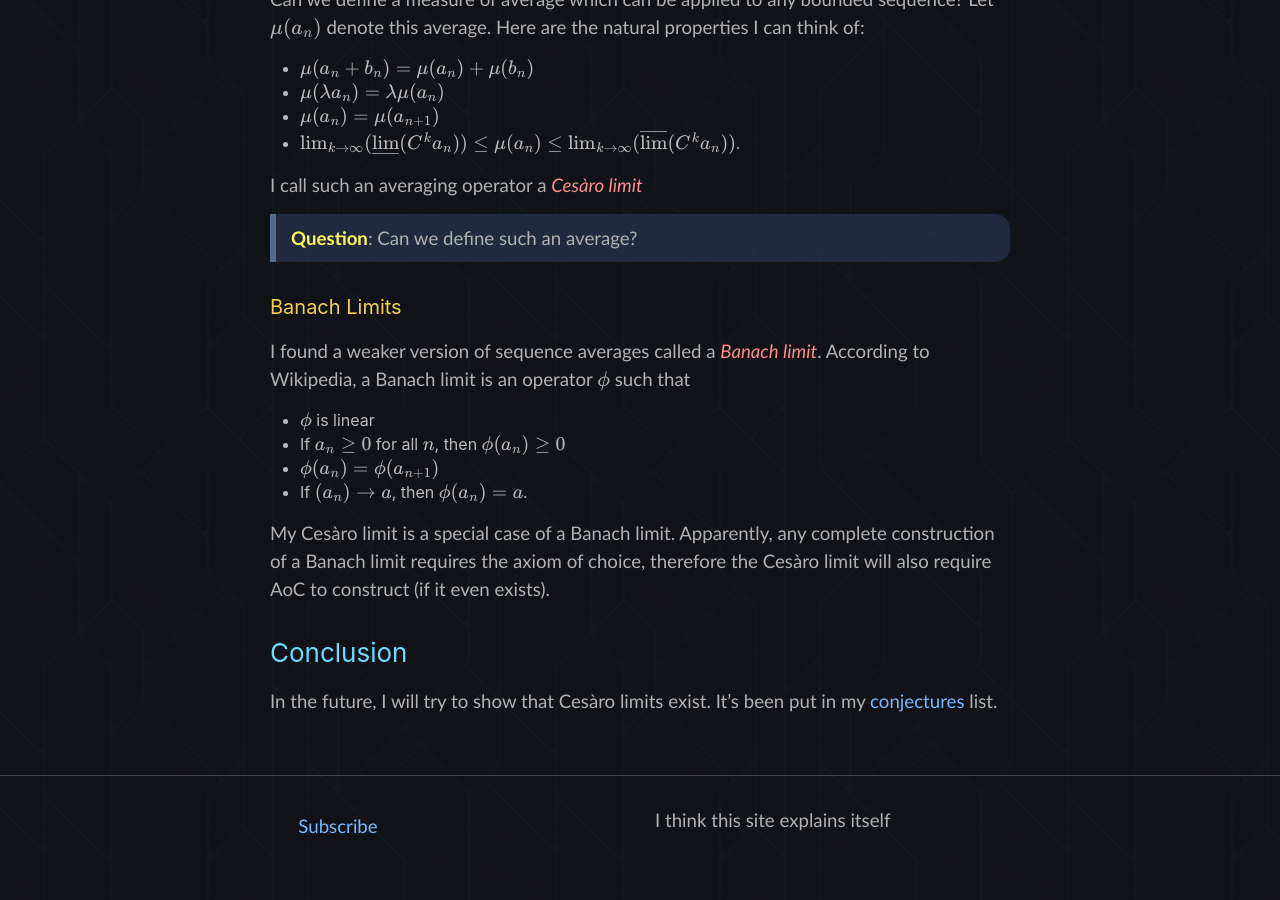
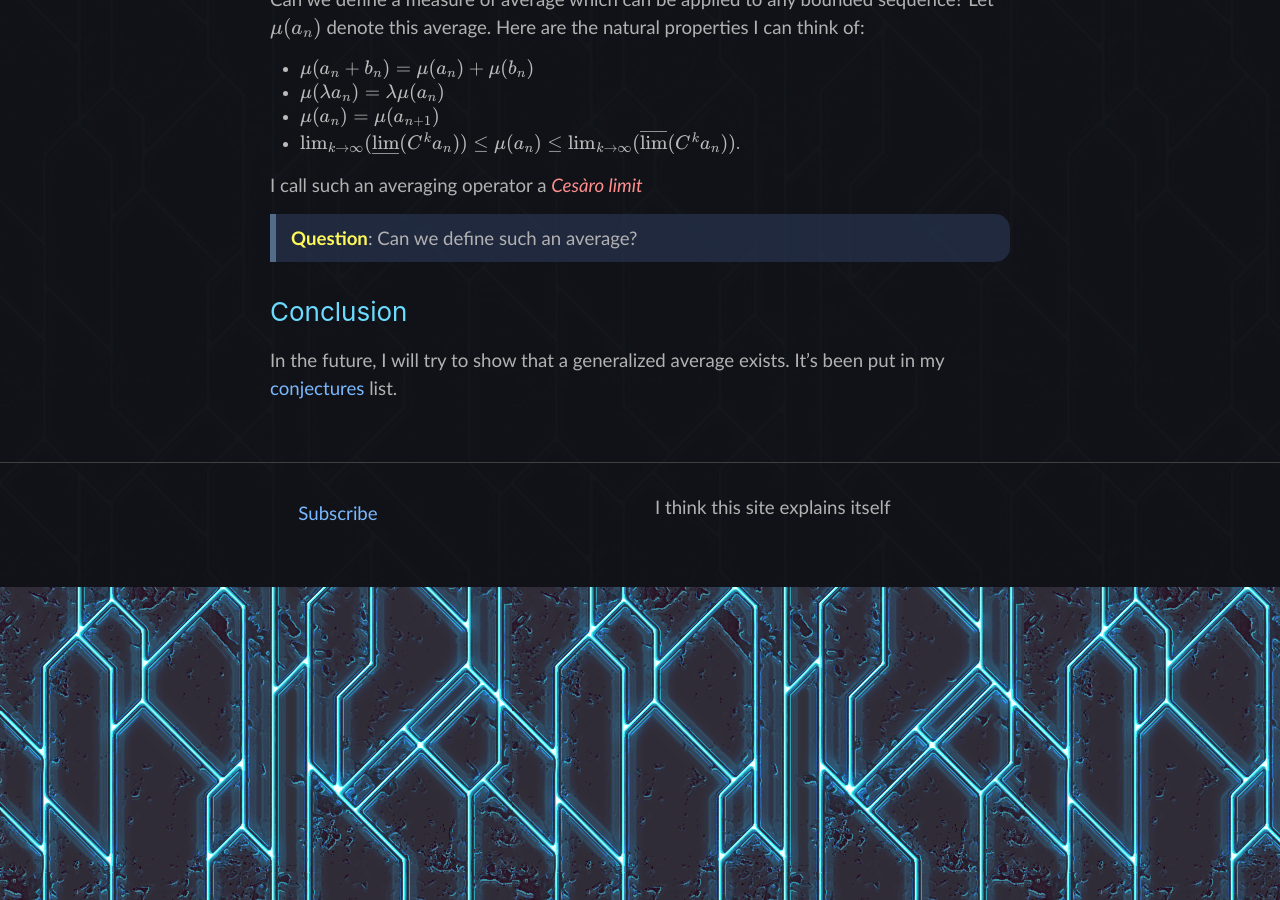
Before and after one commit to Catman314/catman314.github.io, a Jekyll site: the page built from _posts/2025-07-30-cesaro-iteration.markdown, in a window 1280 px wide and 900 px high, scrolled down 2200 px. Built offline with Jekyll 4.4.1, drawn with Linux system fonts in a browser that asks for light colours; formulas are drawn with MathJax 3.

```diff
--- a/_posts/2025-07-30-cesaro-iteration.markdown
+++ b/_posts/2025-07-30-cesaro-iteration.markdown
@@ -90,16 +90,7 @@ I call such an averaging operator a *Cesàro limit*
 
 > **Question**: Can we define such an average?
 
-#### Banach Limits
-
-I found a weaker version of sequence averages called a *Banach limit*. According to Wikipedia, a Banach limit is an operator $\phi$ such that
-* $\phi$ is linear
-* If $a_n \ge 0$ for all $n$, then $\phi(a_n)\ge 0$
-* $\phi(a_n) = \phi(a_{n+1})$
-* If $(a_n)\to a$, then $\phi(a_n) = a$.
-
-My Cesàro limit is a special case of a Banach limit. Apparently, any complete construction of a Banach limit requires the axiom of choice, therefore the Cesàro limit will also require AoC to construct (if it even exists).
 
 ### Conclusion
 
-In the future, I will try to show that Cesàro limits exist. It's been put in my [conjectures]({% link conjectures.md%} ) list.
+In the future, I will try to show that a generalized average exists. It's been put in my [conjectures]({% link conjectures.md%} ) list.
```
Also changed, not shown: _drafts/2026-01-28-groups-with-roots.markdown (added, +24 -0 lines), assets/2026-01-28-roots-of-unity.png (added).
